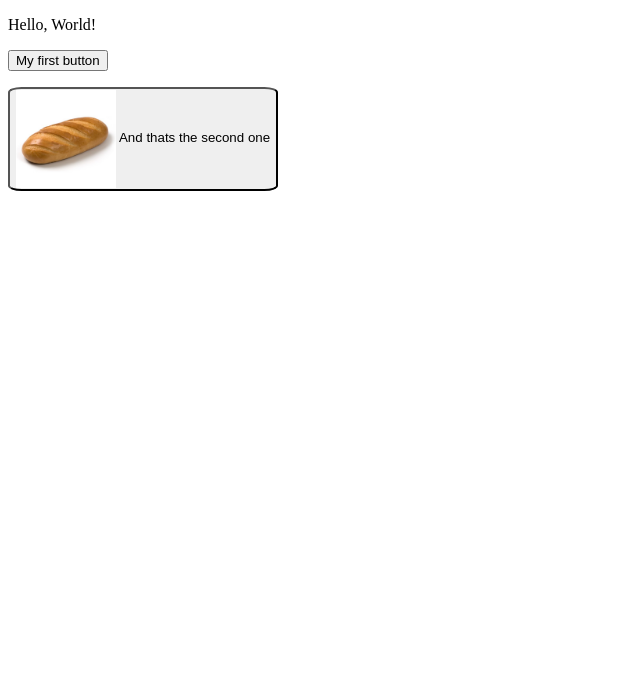
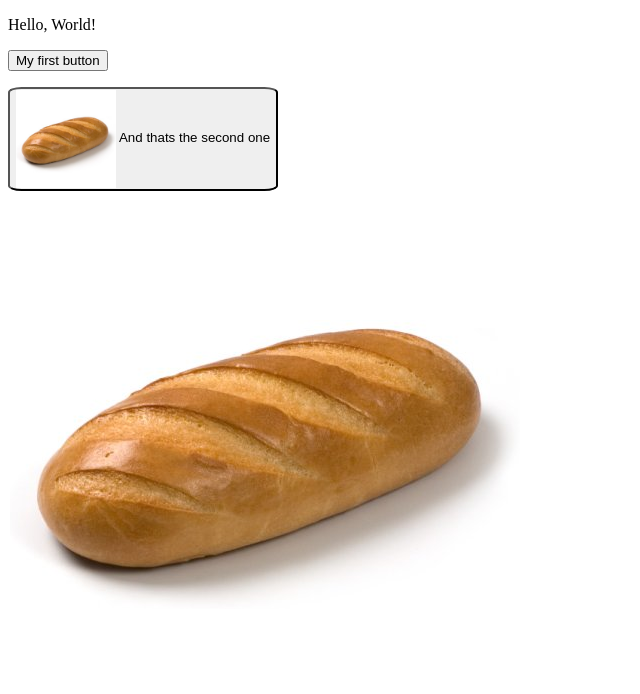
Before and after one commit to exi-cat/exi-cat, a plain HTML site: page docs/index.html in a window 1280 px wide. Shown: the whole page, without its empty margins (0-640 px from the left). Drawn offline with Linux system fonts and the light colour scheme.

Commit message:
Update index.html

```diff
--- a/docs/index.html
+++ b/docs/index.html
@@ -14,5 +14,6 @@
                 And thats the second one
             </button>
         </form>
+        <img src="/docs/site/img/white_bread.png">
     </body>
 </html>
```
